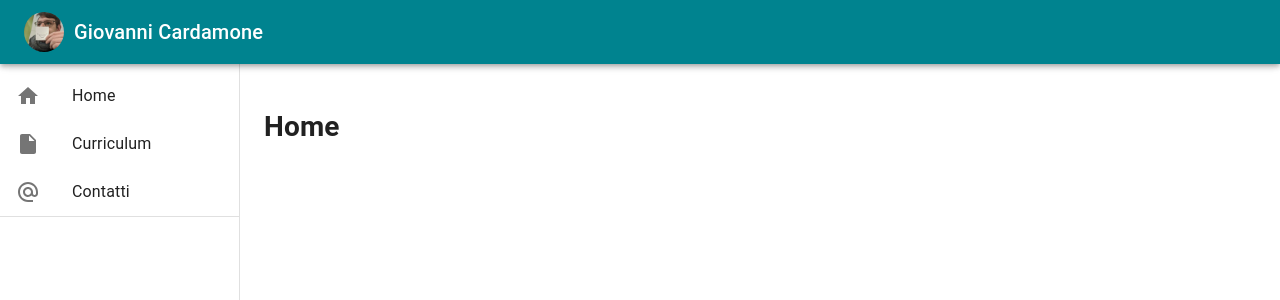
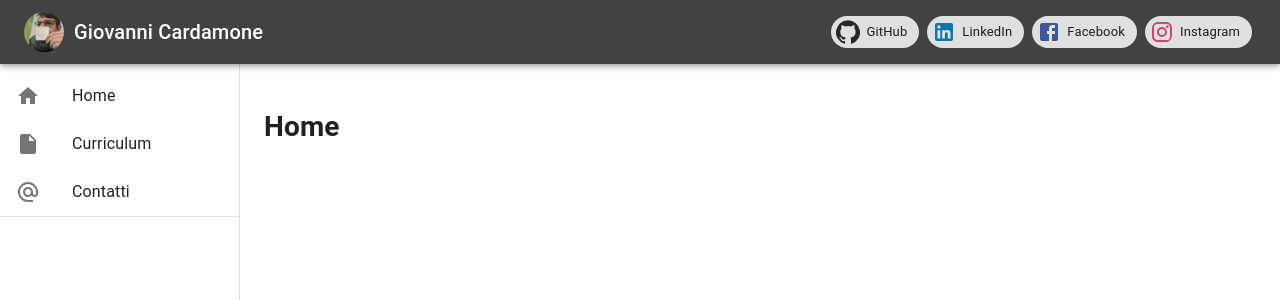
Before and after one commit to GiovanniCardamone/giovannicardamone.github.io, a React app: page /home in a window 1280 px wide. Shown: the top 300 px of the page. Built offline with nearby package versions, Linux system fonts and the light colour scheme.

Commit message:
publishing

```diff
--- a/src/App.tsx
+++ b/src/App.tsx
@@ -1,5 +1,5 @@
 import React, { Fragment, useState, useMemo } from 'react'
-import avatar from './images/avatar2.jpg'
+import clsx from 'clsx'
 import { BrowserRouter, Route, Switch, Link, Redirect } from 'react-router-dom'
 import { createStyles, makeStyles, Theme } from '@material-ui/core/styles'
 import {
@@ -13,6 +13,8 @@ import {
   ListItemIcon,
   ListItemText,
   Divider,
+  Chip,
+  Hidden,
 } from '@material-ui/core'
 
 import Curriculum from ':routes/Curriculum'
@@ -24,9 +26,36 @@ import HomeIcon from '@material-ui/icons/Home'
 import CurriculumIcon from '@material-ui/icons/InsertDriveFile'
 import ContactIcon from '@material-ui/icons/AlternateEmail'
 
+import avatar from './images/avatar2.jpg'
+import FacebookIcon from '@material-ui/icons/Facebook'
+import GitHubIcon from '@material-ui/icons/GitHub'
+import LinkedInIcon from '@material-ui/icons/LinkedIn'
+import InstagramIcon from '@material-ui/icons/Instagram'
+
 // import GitHub, { User } from 'github-api'
 
-const drawerWidth = 240
+const drawer = (theme: Theme) => {
+  return {
+    [theme.breakpoints.up('sm')]: {
+      width: 240,
+      transition: theme.transitions.create('width', {
+        easing: theme.transitions.easing.sharp,
+        duration: theme.transitions.duration.enteringScreen,
+      }),
+    },
+    [theme.breakpoints.down('sm')]: {
+      transition: theme.transitions.create('width', {
+        easing: theme.transitions.easing.sharp,
+        duration: theme.transitions.duration.leavingScreen,
+      }),
+      overflowX: 'hidden',
+      width: theme.spacing(7) + 1,
+      [theme.breakpoints.up('sm')]: {
+        width: theme.spacing(9) + 1,
+      },
+    },
+  }
+}
 
 const useStyles = makeStyles((theme: Theme) =>
   createStyles({
@@ -39,16 +68,26 @@ const useStyles = makeStyles((theme: Theme) =>
     title: {
       marginLeft: '0.5em',
     },
+    chips: {
+      display: 'flex',
+      justifyContent: 'flex-end',
+      alignItems: 'center',
+      flexGrow: 1,
+      flexWrap: 'wrap',
+      '& > *': {
+        margin: theme.spacing(0.5),
+      },
+    },
     drawer: {
-      width: drawerWidth,
       flexShrink: 0,
+      ...drawer(theme),
     },
     drawerLink: {
       color: 'inherit',
       textDecoration: 'none',
     },
     drawerPaper: {
-      width: drawerWidth,
+      ...drawer(theme),
     },
     drawerContainer: {
       overflow: 'auto',
@@ -62,6 +101,31 @@ const useStyles = makeStyles((theme: Theme) =>
 
 export default function App() {
   const classes = useStyles()
+
+  const chips = useMemo(() => {
+    return [
+      {
+        icon: <GitHubIcon style={{ color: '#24292e' }} />,
+        text: 'GitHub',
+        link: 'https://github.com/GiovanniCardamone',
+      },
+      {
+        icon: <LinkedInIcon style={{ color: '#0e76a8' }} />,
+        text: 'LinkedIn',
+        link: 'https://www.linkedin.com/in/giovanni-cardamone-41306973/',
+      },
+      {
+        icon: <FacebookIcon style={{ color: '#3b5998' }} />,
+        text: 'Facebook',
+        link: 'https://www.facebook.com/G.Cardamone2',
+      },
+      {
+        icon: <InstagramIcon style={{ color: '#cd486b' }} />,
+        text: 'Instagram',
+        link: 'https://instagram.com/giovannicardamone/',
+      },
+    ]
+  }, [])
 
   const routes = useMemo(() => {
     return [
@@ -87,6 +151,10 @@ export default function App() {
     ]
   }, [])
 
+  const handleChipClick = (link: string) => {
+    window.location.href = link
+  }
+
   return (
     <BrowserRouter>
       <div className={classes.root}>
@@ -96,11 +164,18 @@ export default function App() {
             <Typography variant='h6' noWrap className={classes.title}>
               Giovanni Cardamone
             </Typography>
+            <Hidden mdDown>
+              <div className={classes.chips}>
+                {chips.map(({ icon, text, link }, index) => (
+                  <Chip key={index} icon={icon} label={text} onClick={() => handleChipClick(link)} />
+                ))}
+              </div>
+            </Hidden>
           </Toolbar>
         </AppBar>
         <Drawer
+          variant='permanent'
           className={classes.drawer}
-          variant='permanent'
           classes={{
             paper: classes.drawerPaper,
           }}
--- a/src/theme.ts
+++ b/src/theme.ts
@@ -5,10 +5,10 @@ import { createMuiTheme } from '@material-ui/core/styles'
 const theme = createMuiTheme({
   palette: {
     primary: {
-      main: '#00838f',
+      main: '#424242',
     },
     secondary: {
-      main: '#3d5afe',
+      main: '#00838f',
     },
     error: {
       main: red.A400,
```
Also changed, not shown: 13 other files (tests, documents, lock files or other folders).
